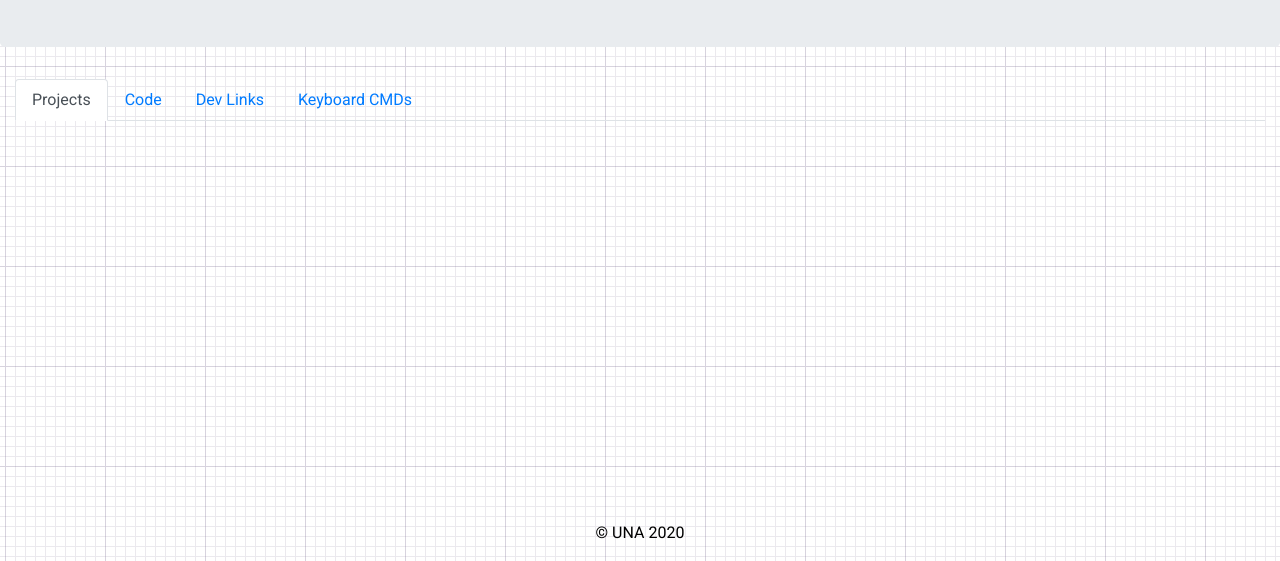
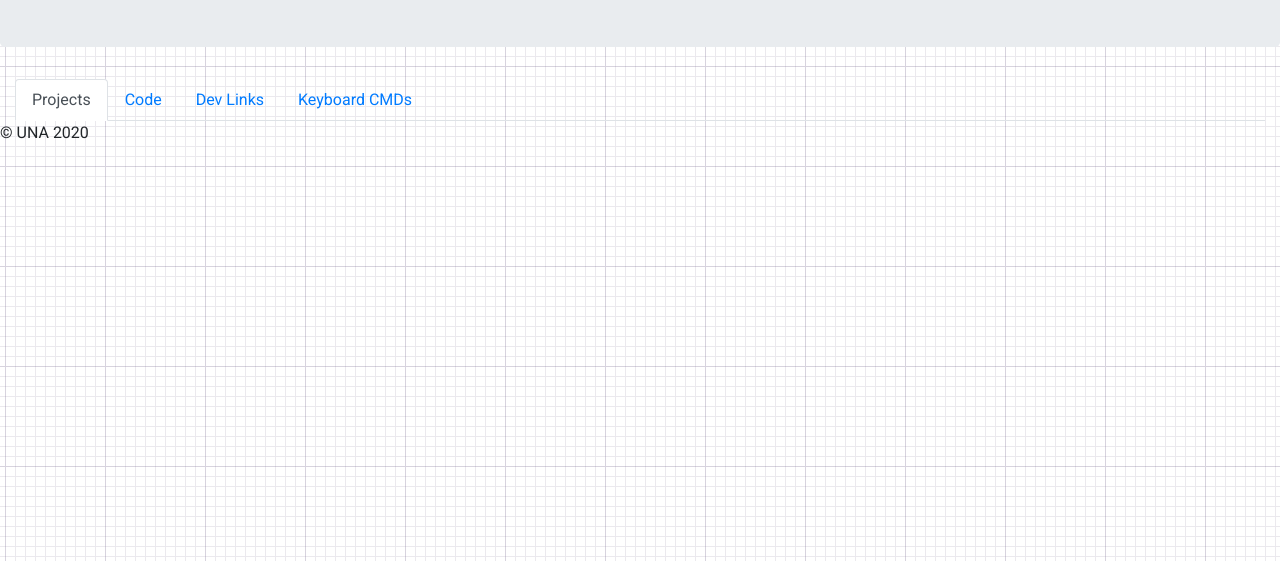
Before and after one commit to nshedd-una/Dev6-midterm, a plain HTML site: page index.html in a window 1280 px wide. Shown: the part 239-800 px from the top of the page. Drawn offline with nearby package versions, Linux system fonts and the light colour scheme.

Commit message:
Update index.html

```diff
--- a/index.html
+++ b/index.html
@@ -4,18 +4,6 @@
   <meta charset="UTF-8">
   <title>Nick Shedd's Homepage</title>
   <meta name="viewport" content="width=device-width, initial-scale=1, shrink-to-fit=yes">
-
- <!-- The only internal CSS, couldn't make it work externally -->
-<style>
-.footer {
-   position: fixed;
-   left: 0;
-   bottom: 0;
-   width: 100%;
-   color: black;
-   text-align: center;
-}
-</style>
 
   <link rel='stylesheet' href='https://cdnjs.cloudflare.com/ajax/libs/twitter-bootstrap/4.1.3/css/bootstrap.min.css'>
   <script src="https://ajax.googleapis.com/ajax/libs/jquery/3.4.1/jquery.min.js"></script>
```
